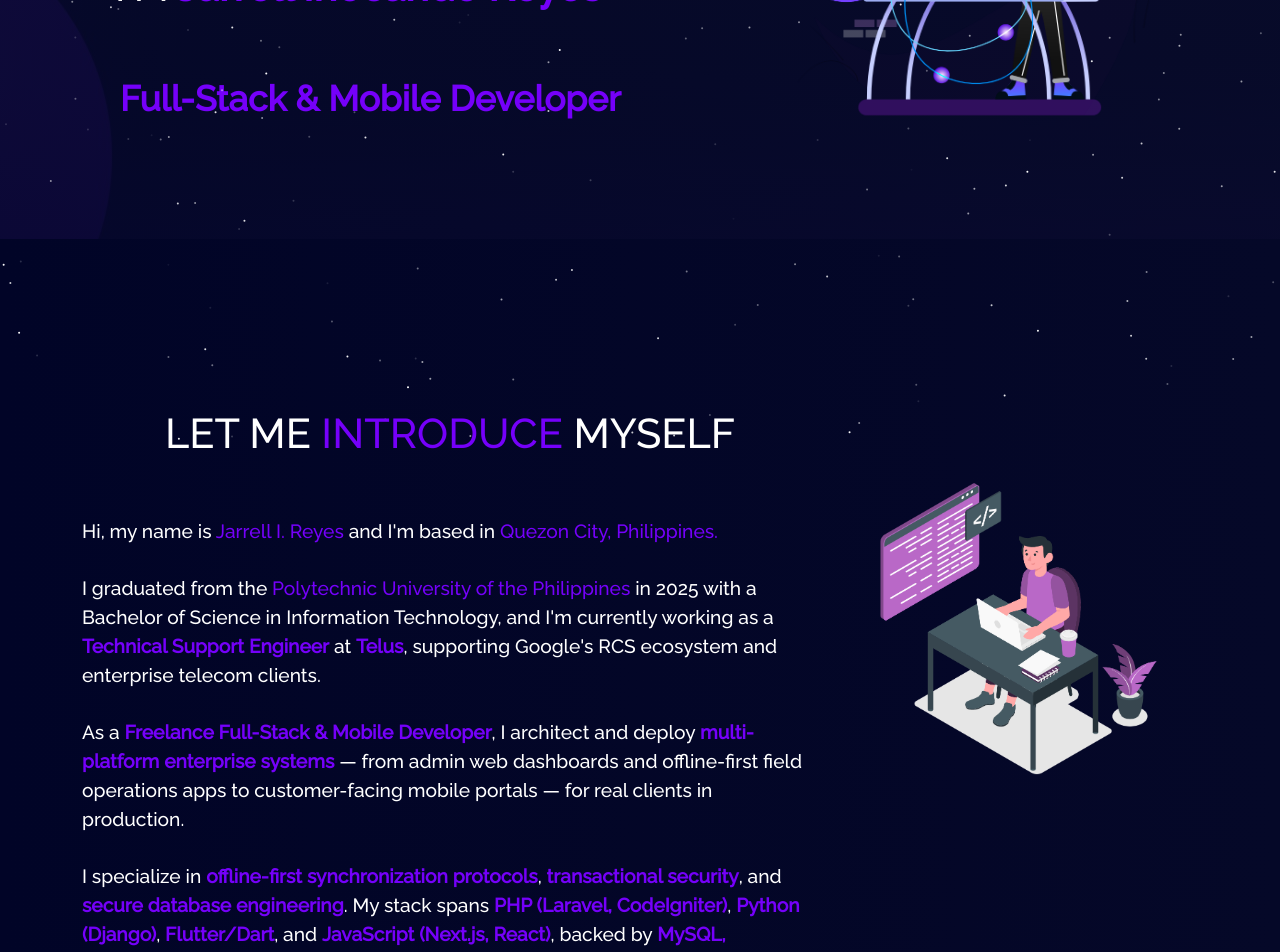
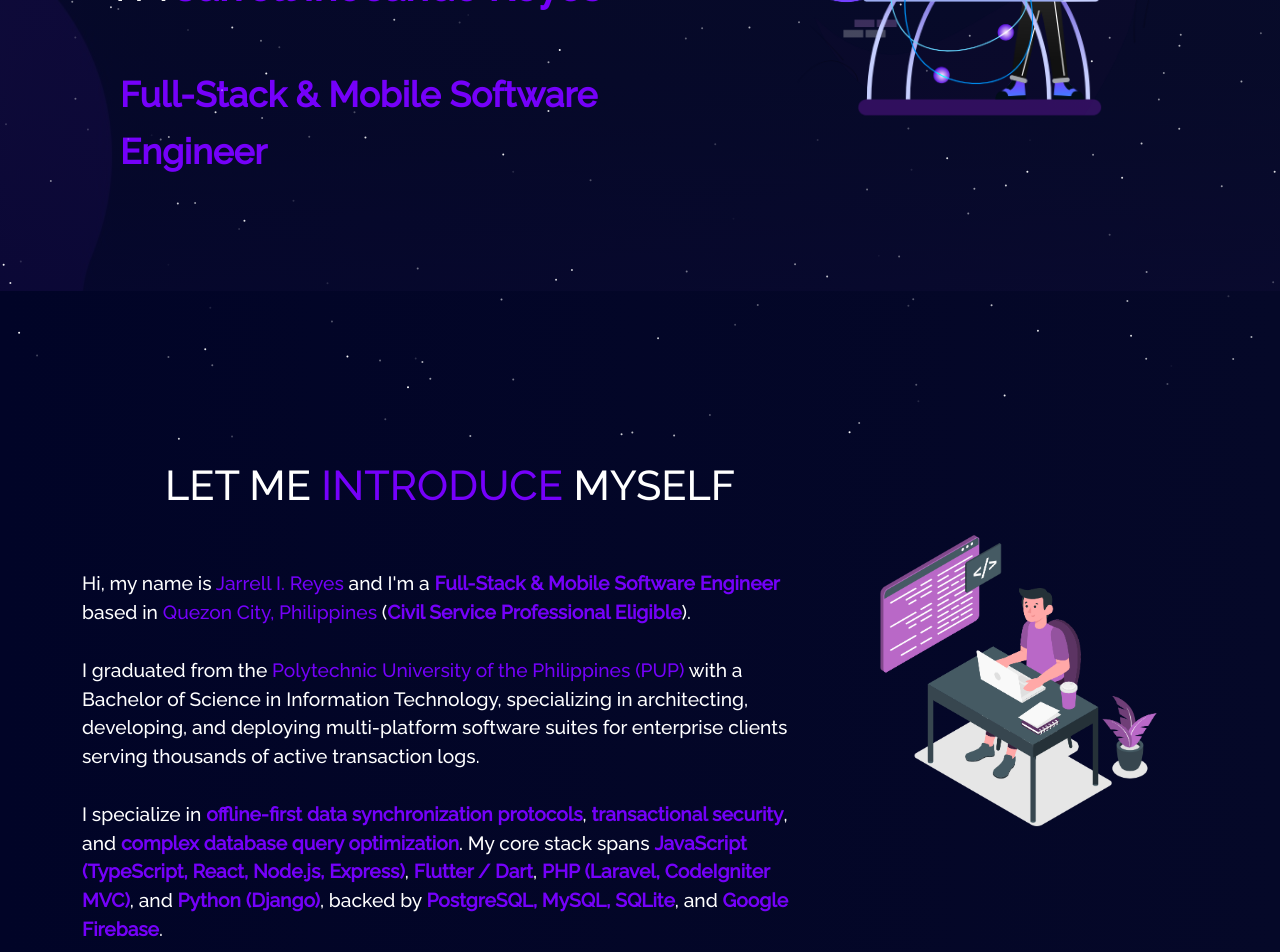
Before and after one commit to Imjajajah/my-portfolio, a React (Create React App) app: page / in a window 1280 px wide. Shown: the part 360-1312 px from the top of the page. Built offline with nearby package versions, Linux system fonts and the light colour scheme.

Commit message:
optimize portfolio bio and typewriter for Software Engineering positioning

```diff
--- a/src/components/Home/About.jsx
+++ b/src/components/Home/About.jsx
@@ -17,24 +17,19 @@ const About = () => {
                   LET ME <span className="yellow"> INTRODUCE </span> MYSELF
                 </h1>
                 <p className="home-about-body">
-                  Hi, my name is <span className="yellow">Jarrell I. Reyes </span>
-                  and I'm based in <span className="yellow"> Quezon City, Philippines.</span>
-                 <br />
-                 <br />
-                 I graduated from the <span className="yellow">Polytechnic University of the Philippines</span> in 2025 with a Bachelor of Science in Information Technology, and I'm currently working as a <b className="yellow">Technical Support Engineer</b> at <b className="yellow">Telus</b>, supporting Google's RCS ecosystem and enterprise telecom clients.
-                 <br />
-                 <br />
-                  As a <b className="yellow">Freelance Full-Stack & Mobile Developer</b>, I architect and deploy <b className="yellow">multi-platform enterprise systems</b> — from admin web dashboards and offline-first field operations apps to customer-facing mobile portals — for real clients in production.
+                  Hi, my name is <span className="yellow">Jarrell I. Reyes</span> and I'm a <b className="yellow">Full-Stack & Mobile Software Engineer</b> based in <span className="yellow">Quezon City, Philippines</span> (<b className="yellow">Civil Service Professional Eligible</b>).
                   <br />
                   <br />
-                  I specialize in <b className="yellow">offline-first synchronization protocols</b>, <b className="yellow">transactional security</b>, and <b className="yellow">secure database engineering</b>. My stack spans{" "}
-                  <b className="yellow">PHP (Laravel, CodeIgniter)</b>, <b className="yellow">Python (Django)</b>, <b className="yellow">Flutter/Dart</b>, and <b className="yellow">JavaScript (Next.js, React)</b>, backed by <b className="yellow">MySQL, PostgreSQL, Firebase, and SQLite</b>.
+                  I graduated from the <span className="yellow">Polytechnic University of the Philippines (PUP)</span> with a Bachelor of Science in Information Technology, specializing in architecting, developing, and deploying multi-platform software suites for enterprise clients serving thousands of active transaction logs.
                   <br />
                   <br />
-                  I integrate real-world payment systems (<b className="yellow">PayMongo</b>), hardware peripherals (<b className="yellow">ESC/POS Bluetooth printing</b>), and third-party logistics APIs — translating complex business workflows into robust, automated software pipelines.
+                  I specialize in <b className="yellow">offline-first data synchronization protocols</b>, <b className="yellow">transactional security</b>, and <b className="yellow">complex database query optimization</b>. My core stack spans <b className="yellow">JavaScript (TypeScript, React, Node.js, Express)</b>, <b className="yellow">Flutter / Dart</b>, <b className="yellow">PHP (Laravel, CodeIgniter MVC)</b>, and <b className="yellow">Python (Django)</b>, backed by <b className="yellow">PostgreSQL, MySQL, SQLite</b>, and <b className="yellow">Google Firebase</b>.
                   <br />
                   <br />
-                  I also hold certifications in <b className="yellow">Business Analysis</b>, <b className="yellow">Project Management</b>, and <b className="yellow">Cybersecurity</b>, enabling me to engage stakeholders and lead full project lifecycles from requirements to delivery.
+                  In real-world production environments, I engineer mission-critical systems: from sequential compound billing logic and thread-safe cashier transaction pipelines to custom hardware protocols (<b className="yellow">ESC/POS Bluetooth thermal printing</b>) and payment gateways (<b className="yellow">PayMongo SDK & Webhooks</b>).
+                  <br />
+                  <br />
+                  Backed by certifications in <b className="yellow">Web Development</b>, <b className="yellow">Project Management (Coursera)</b>, and <b className="yellow">Cybersecurity (Fortinet)</b>, I bring end-to-end engineering discipline — translating complex business logic into scalable, automated software.
                 </p>
               </Col>
               <Col md={4} className="myAvtar">
--- a/src/components/Home/Type.jsx
+++ b/src/components/Home/Type.jsx
@@ -6,12 +6,11 @@ const Type = () => {
         <Typewriter
           options={{
             strings: [
-              "Full-Stack & Mobile Developer",
+              "Full-Stack & Mobile Software Engineer",
               "Enterprise Systems Architect",
-              "Technical Support Engineer @ Telus",
-              "Offline-First App Specialist",
-              "Project Lead & Business Analyst",
-              "Flutter / Dart Developer",
+              "Offline-First Data Sync Specialist",
+              "Flutter & React Developer",
+              "Backend & API Engineer",
             ],
             autoStart: true,
             loop: true,
```
Also changed, not shown: 1 other file (tests, documents, lock files or other folders).
